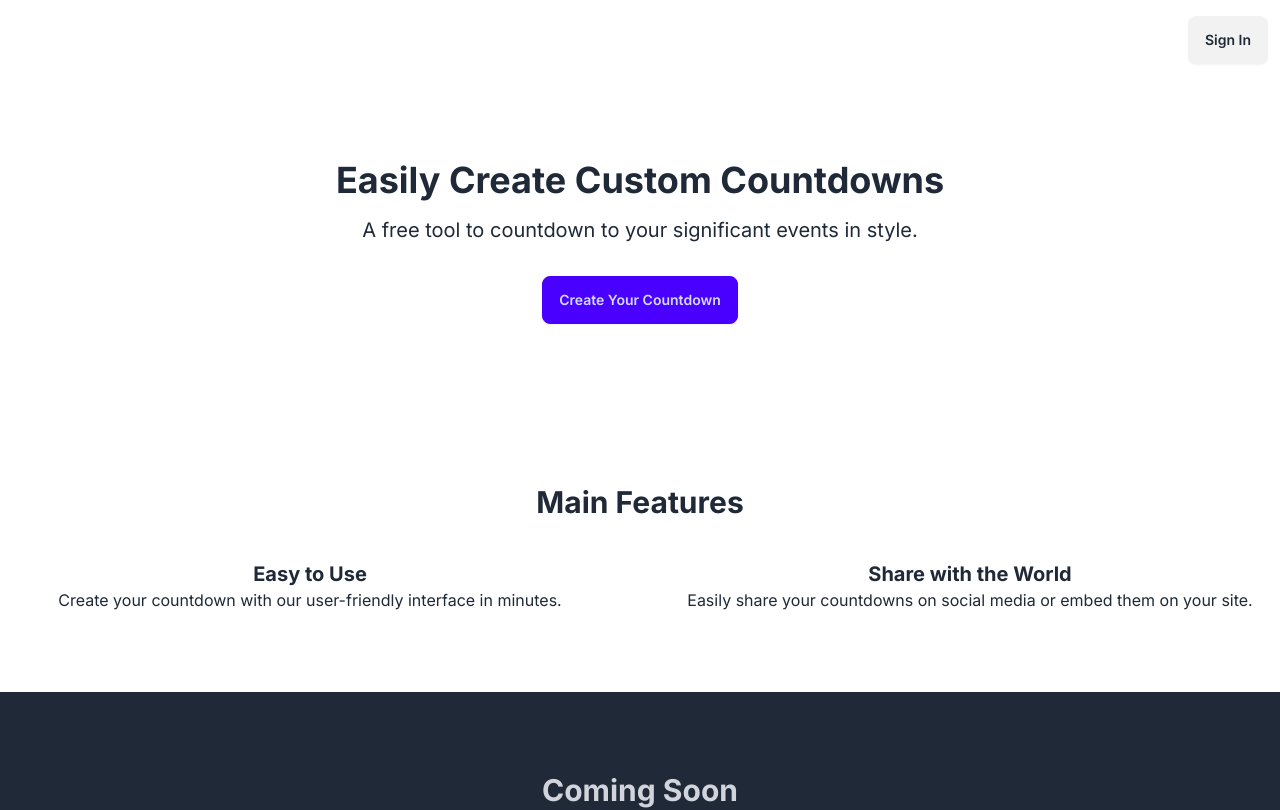
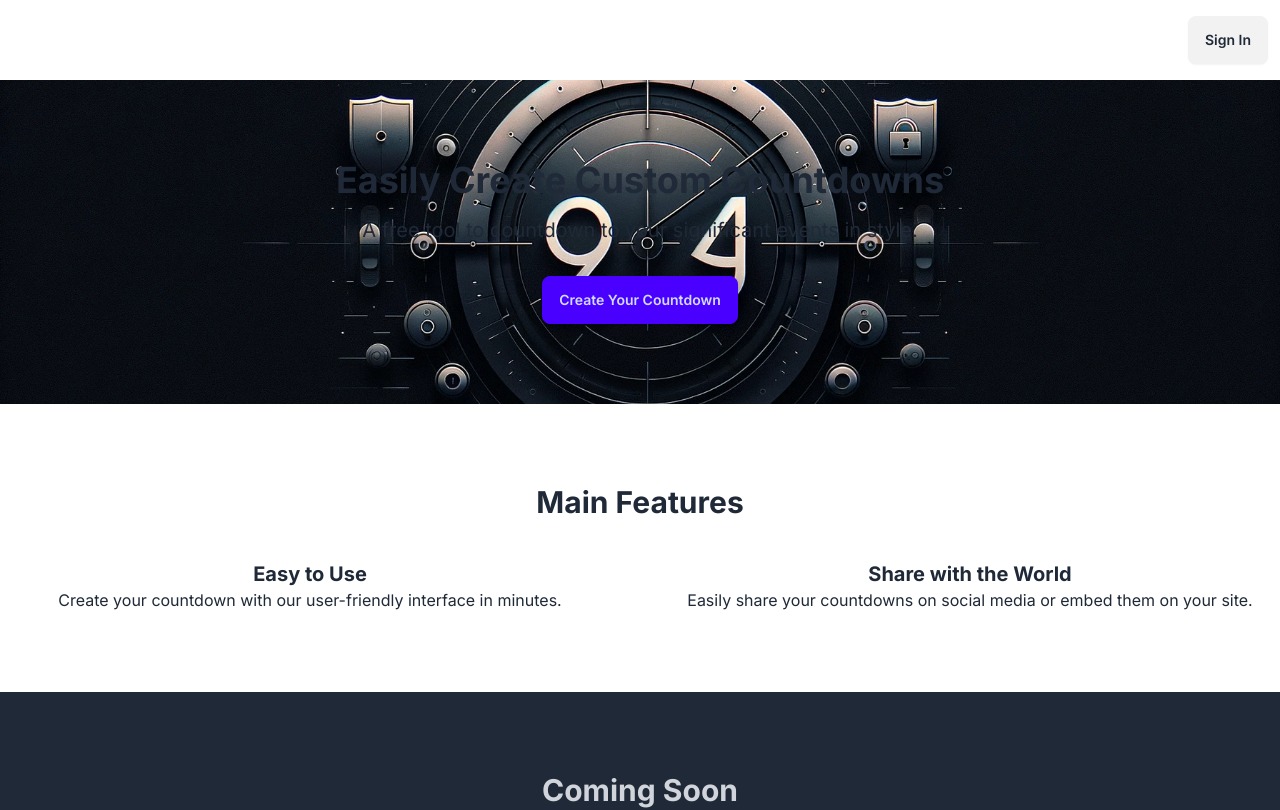
Before and after one commit to pausegarra/countdownforge, a Next.js app: page / in a window 1280 px wide. Shown: the top 810 px of the page. Built offline with nearby package versions, Linux system fonts and the light colour scheme; no server answers.

Commit message:
🎨change color text

```diff
--- a/src/app/(web)/page.tsx
+++ b/src/app/(web)/page.tsx
@@ -3,9 +3,9 @@ import Link from 'next/link';
 export default function Home() {
   return (
     <main className="">
-      <section className="text-center py-20">
-        <h1 className="text-4xl font-bold">Easily Create Custom Countdowns</h1>
-        <p className="text-xl mt-4 mb-8">A free tool to countdown to your significant events in style.</p>
+      <section className="text-center py-20 bg-[url('/hero.webp')] bg-center bg-cover bg-no-repeat">
+        <h1 className="text-4xl font-bold text-[0.6569 0.196 275.75]">Easily Create Custom Countdowns</h1>
+        <p className="text-xl mt-4 mb-8 text-[0.6569 0.196 275.75]">A free tool to countdown to your significant events in style.</p>
         <Link href={'/my-countdowns/add'} className="btn btn-primary">Create Your Countdown</Link>
       </section>
 
```
Also changed, not shown: public/hero.webp (added).
